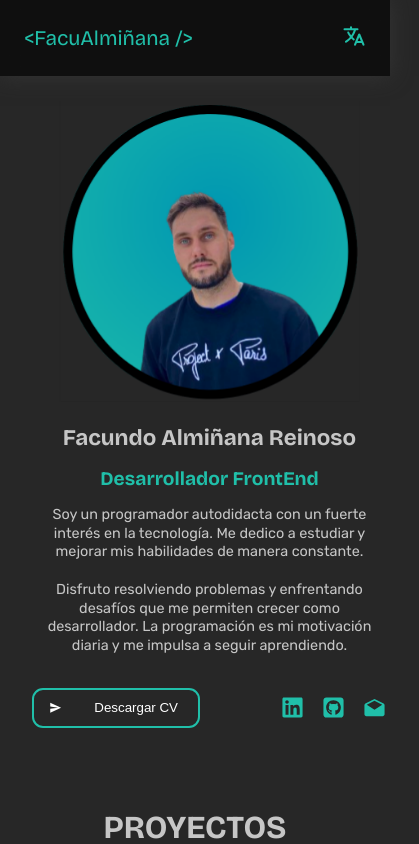
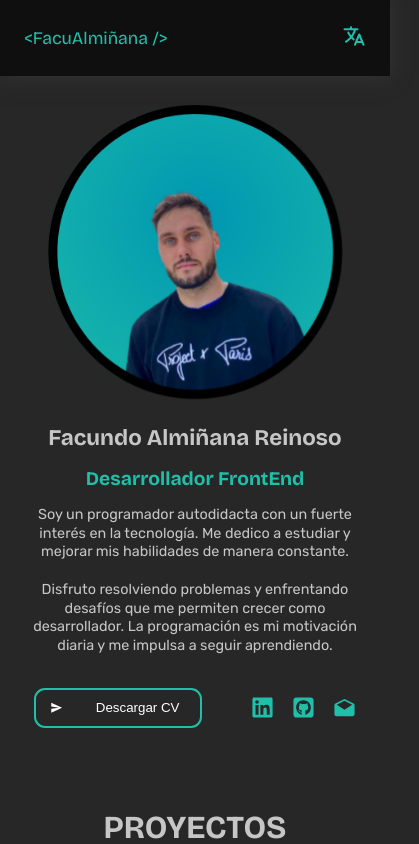
Before and after one commit to Facu0797/my-portfolio, a React (Vite) app: page / in a window 390 px wide. Shown: the top 844 px of the page, 419 px wide, since content can reach past the window. Built offline with nearby package versions, Linux system fonts and the light colour scheme.

Commit message:
corrigiendo errores

```diff
--- a/src/App.css
+++ b/src/App.css
@@ -24,9 +24,7 @@ body {
 }
 
 .App {
-  min-height: 100vh;
-  display: flex;
-  flex-direction: column;
+  min-height: 100lvh;
 }
 
 ul {
--- a/src/layout/header/nav.css
+++ b/src/layout/header/nav.css
@@ -135,8 +135,12 @@
     }
   }
 
-  @media (max-width:410px) {
+  @media (max-width:420px) {
     .header {
       padding-inline: 1.5rem;
+      width: 100%;
+    }
+    .logo {
+      font-size: 1.1rem;
     }
   }
--- a/src/layout/inicio/inicio.css
+++ b/src/layout/inicio/inicio.css
@@ -207,4 +207,7 @@
     .img-foto {
       max-width: 340px;
     }
+    .inicio-contactame {
+      gap: 3rem;
+    }
   }
```
